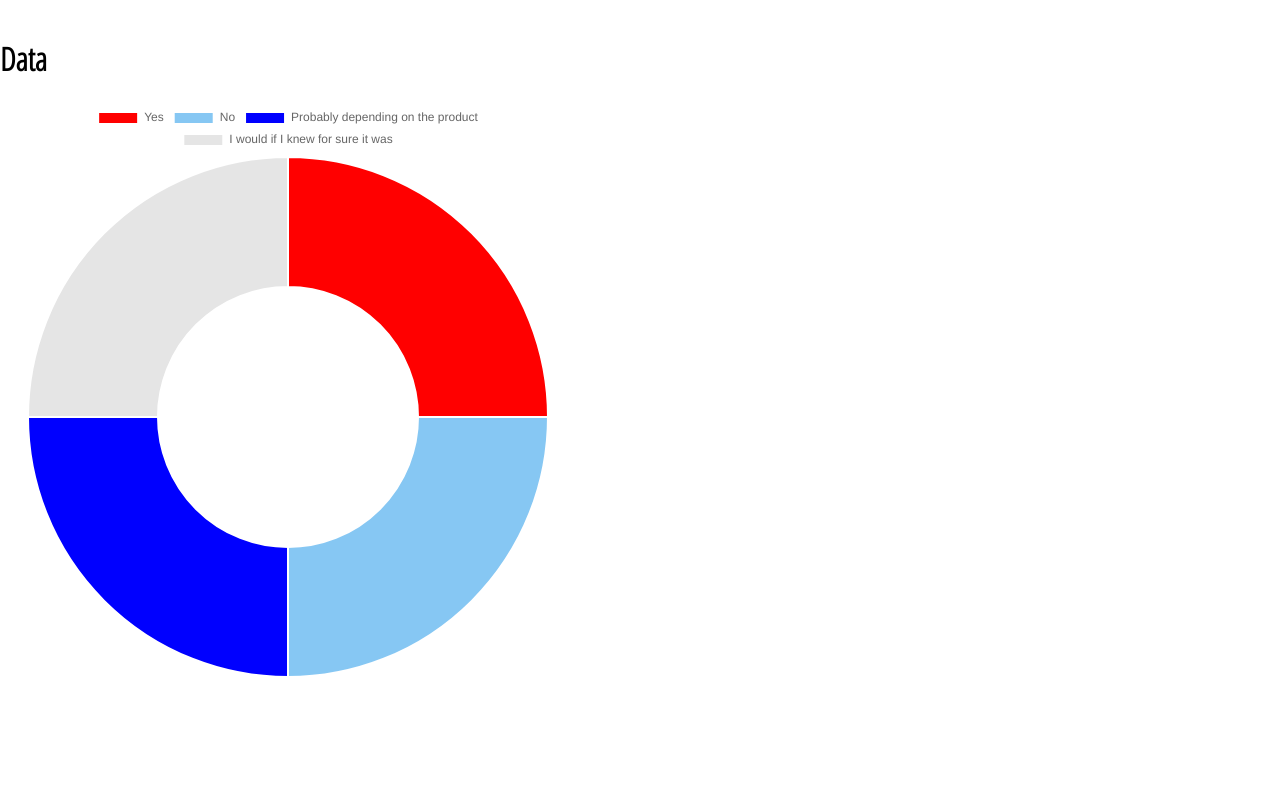
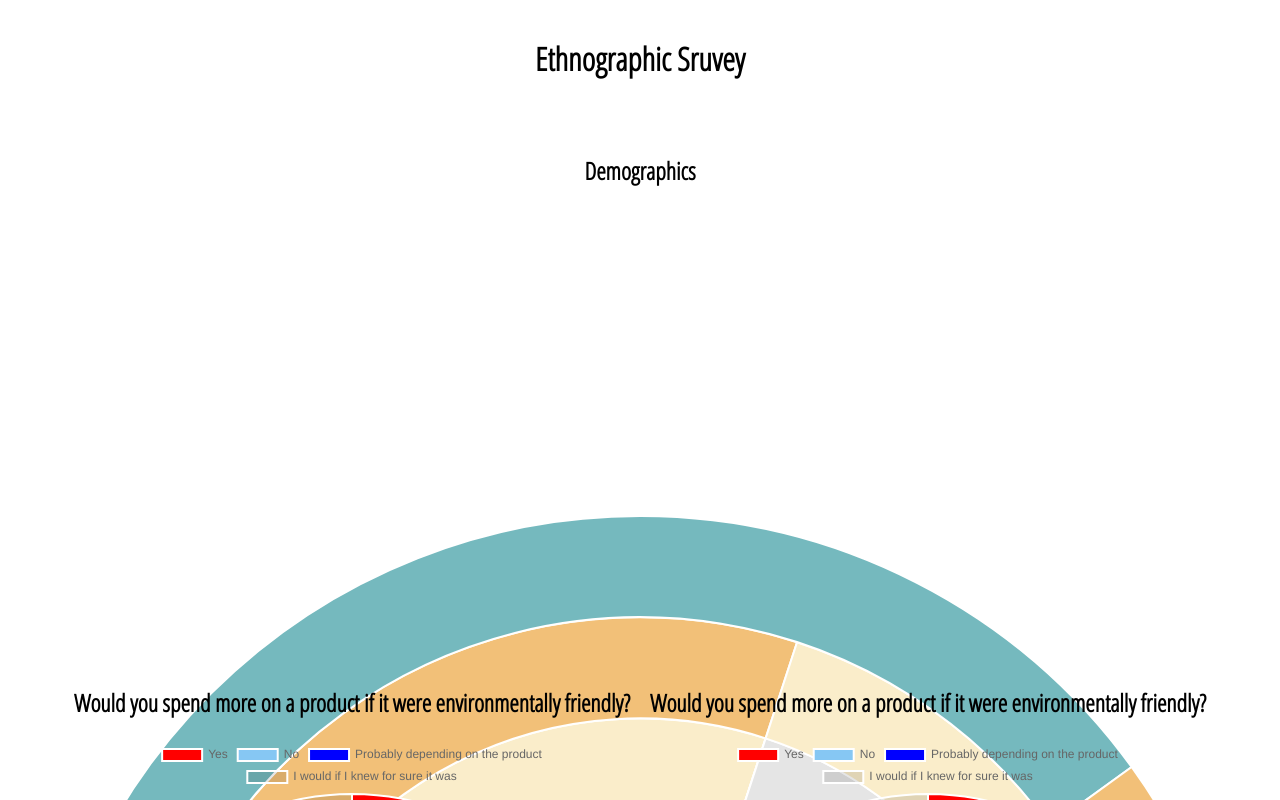
Before and after one commit to ColinMcNeil/greenwashing, a Nuxt app: page /data in a window 1280 px wide. Built offline with nearby package versions, Linux system fonts and the light colour scheme.

Commit message:
Develop data page

```diff
--- a/layouts/default.vue
+++ b/layouts/default.vue
@@ -1,8 +1,8 @@
 <template>
   <div class="main" :class="{hover: $store.state.hover}">
-    <button v-if="$route.name!='data'" @click="previous" class="previous">[Previous]</button>
+    <button v-if="$store.state.pages.includes($route.name)" @click="previous" class="previous">[Previous]</button>
     <nuxt/>
-    <button v-if="$route.name!='data'" @click="next" class="next">[Next]</button>
+    <button v-if="$store.state.pages.includes($route.name)" @click="next" class="next">[Next]</button>
   </div>
 </template>
 <script>
--- a/pages/data.vue
+++ b/pages/data.vue
@@ -1,10 +1,49 @@
 <template>
 <div class="container chart">
-  <h1>Data</h1>
-  <h3></h3>
+  <h1>Ethnographic Sruvey</h1>
+  <div class="chart demographics">
+    <h2>Demographics</h2>
+    <v-donut-chart :data="{
+      datasets: [
+      {
+          data: [4, 1],
+          backgroundColor: ['#75b9be','#f2c078'],
+          labels: ['Male', 'Female'],
+          label: 'Gender'
+      },
+      {
+          data: [3, 1, 1],
+          backgroundColor: ['#f2c078','#faedca', '#c1dbb3'],
+          labels: ['CT', 'TA', 'MO'],
+          label: 'Location'
+      },
+      {
+          data: [1, 2, 0, 2],
+          backgroundColor: ['#f2c078','#faedca', '#c1dbb3'],
+          labels: ['<18', '18-25', '25-39', '40+'],
+          label: 'Age'
+      },
+      ],
+    }"
+    :options="{
+      circumference: 3.1415, rotation: -3.14,
+      tooltips: {
+        callbacks: {
+          label: function(tooltipItem, data) {
+            var label = '['+data.datasets[tooltipItem.datasetIndex].label+'] '+data.datasets[tooltipItem.datasetIndex].labels[tooltipItem.index];
+            var value = data.datasets[tooltipItem.datasetIndex].data[tooltipItem.index];
+            return label + ': ' + value;
+          }
+        }
+    }
+  }"/>
+  </div>
+
+  <div class="chart">
+    <h2>Would you spend more on a product if it were environmentally friendly?</h2>
     <v-donut-chart :data="{
       datasets: [{
-        data: [25, 25, 25, 25],
+          data: [1, 1, 1, 1],
           backgroundColor: ['#F00','#86c7f3', '#00F']
       }],
       labels: [
@@ -14,6 +53,22 @@
           'I would if I knew for sure it was'
       ],
     }"/>
+  </div>
+  <div class="chart">
+    <h2>Would you spend more on a product if it were environmentally friendly?</h2>
+    <v-donut-chart :data="{
+      datasets: [{
+          data: [1, 1, 1, 1],
+          backgroundColor: ['#F00','#86c7f3', '#00F']
+      }],
+      labels: [
+          'Yes',
+          'No',
+          'Probably depending on the product',
+          'I would if I knew for sure it was'
+      ],
+    }"/>
+  </div>
 </div>
 </template>
 <script>
@@ -34,8 +89,20 @@ export default {
     padding-top: 1em;
     display: flex;
     flex-wrap: wrap;
+    justify-content: center;
+    overflow: auto;
+    height: 100%;
     * {
       flex-basis: 45%;
     }
+    h1, h2 {
+      flex-basis: 100%;
+      text-align: center;
+    }
+    .demographics{
+      flex-basis: 100%;
+      padding: 2em;
+      height: 500px;
+    }
   }
 </style>
```
Lines whose indentation alone changed are shown as unchanged.
